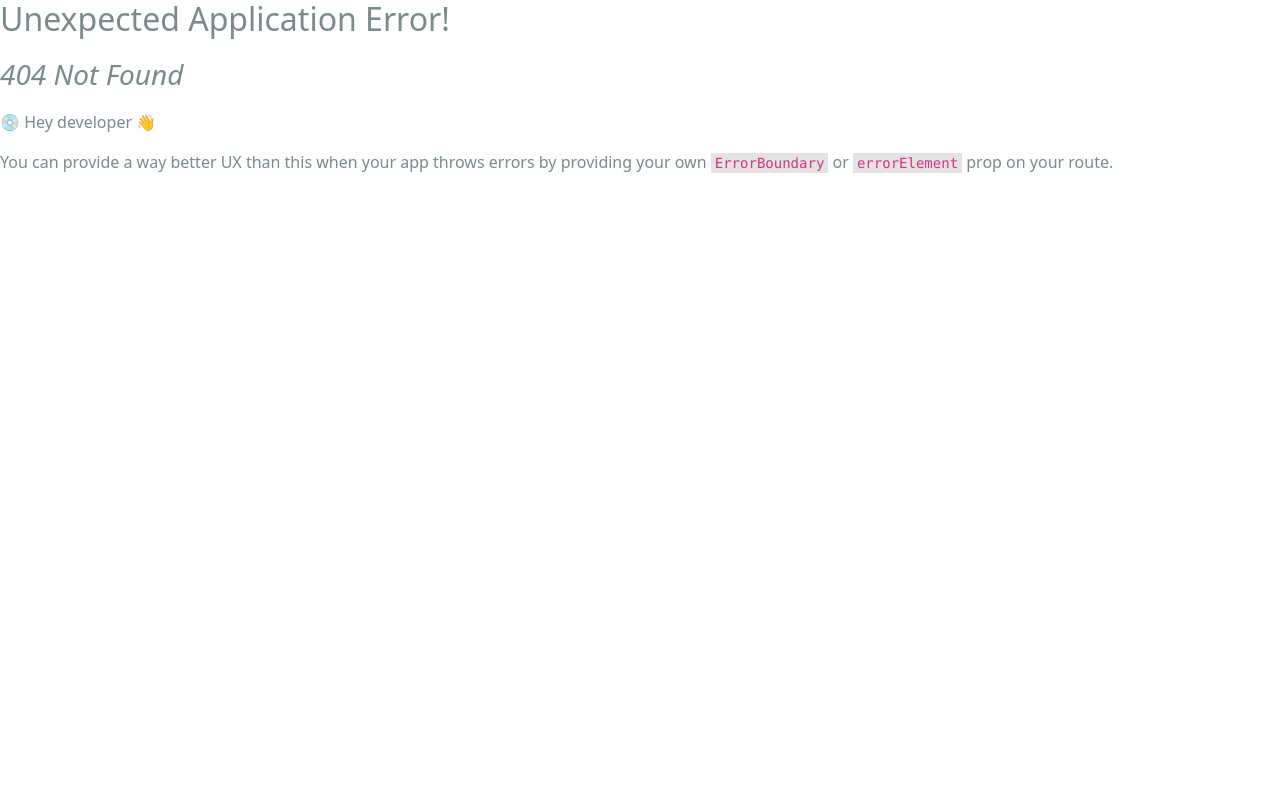
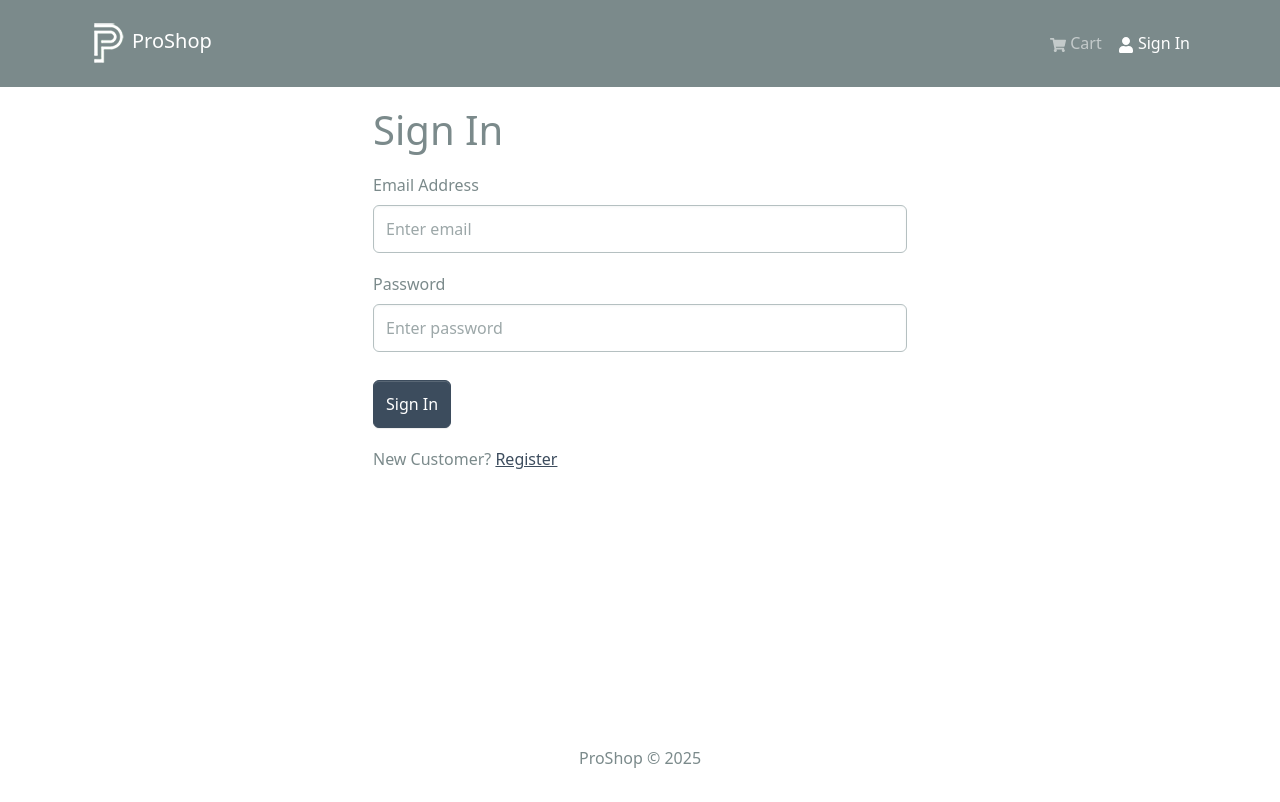
Before and after one commit to karmartir/proshop-demo, a React (Create React App) app in the folder frontend/: page /login in a window 1280 px wide. Before the commit this address had no page. Shown: the top 802 px of the page. Built offline with nearby package versions, Linux system fonts and the light colour scheme.

Commit message:
48. Login Functionality

```diff
--- /dev/null
+++ b/frontend/src/components/FormContainer.jsx
@@ -0,0 +1,14 @@
+import {Container, Row, Col} from 'react-bootstrap';
+
+const FormContainer = ({children}) => {
+  return (
+    <Container>
+        <Row className='justify-content-md-center'>
+            <Col xs={12} md={6}>
+                {children}
+            </Col>
+             </Row>
+        </Container>
+  )
+}
+export default FormContainer;
--- a/frontend/src/index.js
+++ b/frontend/src/index.js
@@ -15,6 +15,7 @@
 import HomeScreen from "./screens/HomeScreen";
 import ProductScreen from "./screens/ProductScreen";
 import CartScreen from "./screens/CartScreen";
+import LoginScreen from "./screens/LoginScreen";
 
 const router = createBrowserRouter(
   createRoutesFromElements(
@@ -22,6 +23,7 @@
       <Route index={true} path="/" element={<HomeScreen />} />
       <Route path="/product/:id" element={<ProductScreen />} />
       <Route path="/cart" element={<CartScreen />} />
+       <Route path="/login" element={<LoginScreen />} />
     </Route>
   )
 );
--- /dev/null
+++ b/frontend/src/screens/LoginScreen.jsx
@@ -0,0 +1,50 @@
+import { useState } from "react";
+import { Link } from "react-router-dom";
+import { Form, Button, Row, Col } from "react-bootstrap";
+import FormContainer from "../components/FormContainer.jsx";
+
+const LoginScreen = () => {
+  const [email, setEmail] = useState("");
+  const [password, setPassword] = useState("");
+
+  const submitHandler = (e) => {
+    e.preventDefault();
+    console.log("submit");
+  };
+
+  return (
+    <FormContainer>
+      <h1>Sign In</h1>
+      <Form onSubmit={submitHandler}>
+        <Form.Group controlId="email" className="my-3">
+          <Form.Label>Email Address</Form.Label>
+          <Form.Control
+            type="email"
+            placeholder="Enter email"
+            value={email}
+            onChange={(e) => setEmail(e.target.value)}
+          ></Form.Control>
+        </Form.Group>
+
+        <Form.Group controlId="password" className="my-3">
+          <Form.Label>Password</Form.Label>
+          <Form.Control
+            type="password"
+            placeholder="Enter password"
+            value={password}
+            onChange={(e) => setPassword(e.target.value)}
+          ></Form.Control>
+        </Form.Group>
+        <Button type="submit" variant="primary" className="mt-2">
+            Sign In
+        </Button>
+      </Form>
+      <Row className="py-3">
+        <Col>
+        New Customer? <Link to='/register'>Register</Link>
+        </Col>
+      </Row>
+    </FormContainer>
+  );
+};
+export default LoginScreen;
```
